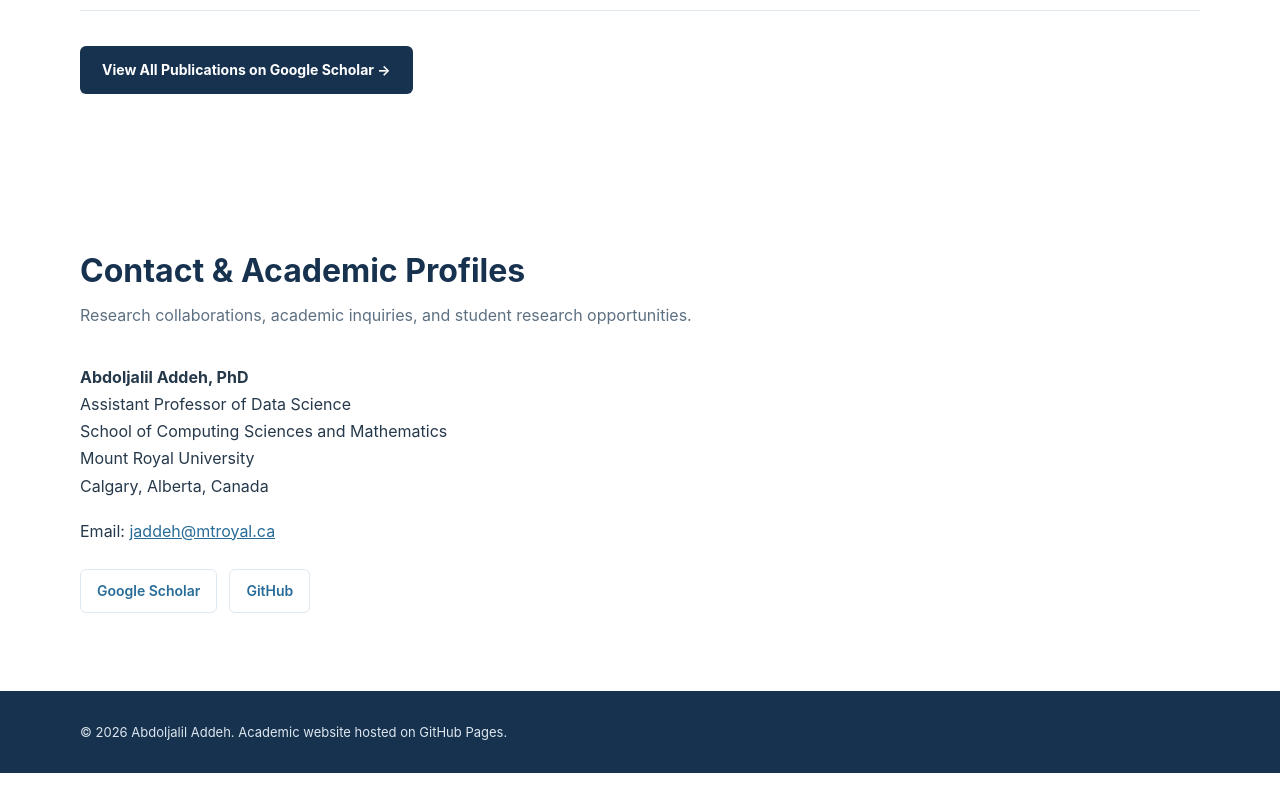
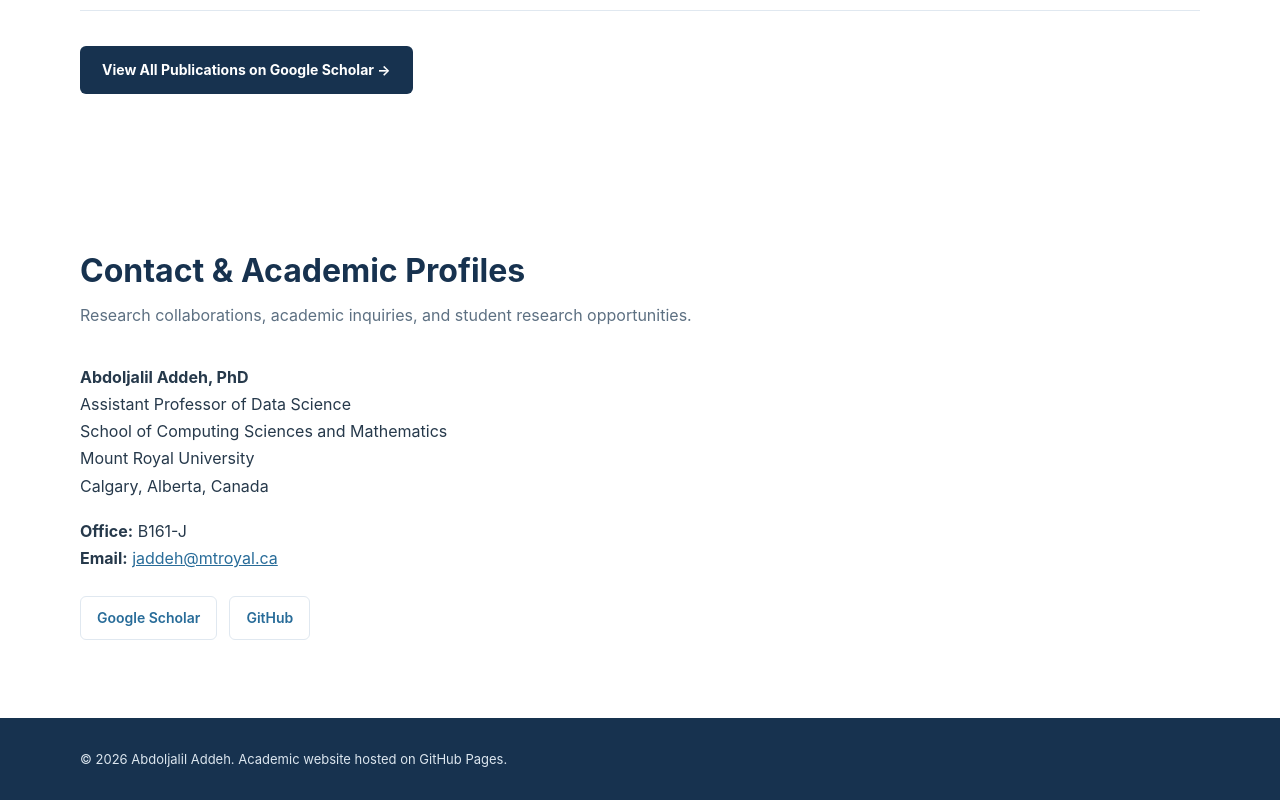
Before and after one commit to JalilAddeh/jaliladdeh.github.io, a plain HTML site: page index.html in a window 1280 px wide. Shown: the part 8913-9713 px from the top of the page. Before the commit the page ends 9686 px from the top, so only its background shows below. Drawn offline with Linux system fonts and the light colour scheme.

Commit message:
Update index.html

```diff
--- a/index.html
+++ b/index.html
@@ -1441,7 +1441,8 @@ footer a { color: white; }
       </p>
 
       <p>
-        Email:
+        <strong>Office:</strong> B161-J<br>
+        <strong>Email:</strong>
         <a href="mailto:jaddeh@mtroyal.ca">
           jaddeh@mtroyal.ca
         </a>
```
